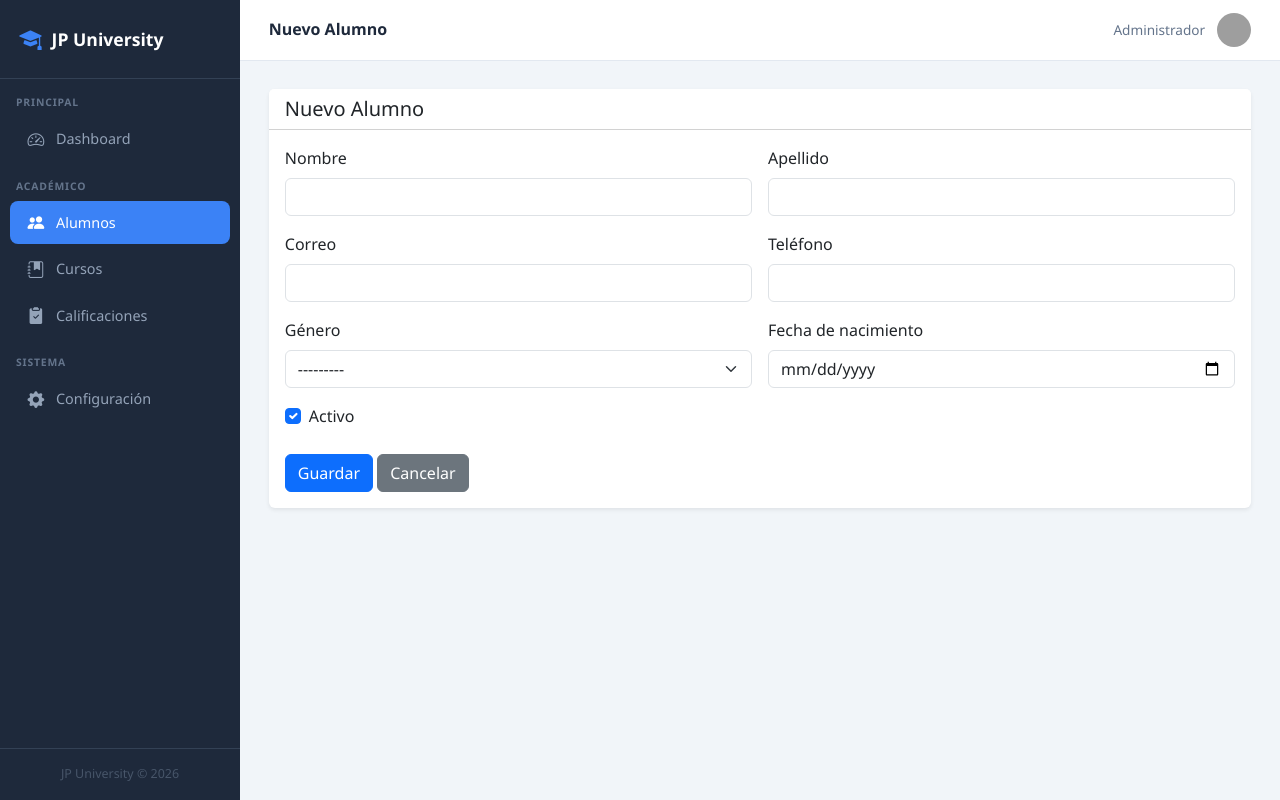
After one commit to Jerelynm/Tarea-3, a Django app: page /alumnos/crear/ in a window 1280 px wide. The commit adds this page. Run offline with Django 4.2, Linux system fonts and the light colour scheme; grey boxes are pictures that could not be loaded.

Commit message:
se realizan modificaciones y agregan nuevas funciones

```diff
--- a/universidad/Models/Alumno/forms.py
+++ b/universidad/Models/Alumno/forms.py
@@ -1,9 +1,10 @@
 from django import forms
 from .models import Alumno
 
+
 class AlumnoForm(forms.ModelForm):
     class Meta:
-        model  = Alumno
+        model = Alumno
         fields = [
             'first_name',
             'last_name',
@@ -13,35 +14,12 @@ class AlumnoForm(forms.ModelForm):
             'birth_date',
             'is_active',
         ]
-        # id → auto, no se incluye
-        # enrolled_at → auto_now_add=True, no se incluye
-
         widgets = {
-            'first_name': forms.TextInput(attrs={
-                'class': 'form-control',
-                'placeholder': 'Nombre'
-            }),
-            'last_name': forms.TextInput(attrs={
-                'class': 'form-control',
-                'placeholder': 'Apellido'
-            }),
-            'email': forms.EmailInput(attrs={
-                'class': 'form-control',
-                'placeholder': 'correo@ejemplo.com'
-            }),
-            'phone': forms.TextInput(attrs={
-                'class': 'form-control',
-                'placeholder': 'Teléfono (opcional)'
-            }),
-            'gender': forms.Select(
-                choices=[('', '-- Seleccionar --'), ('M', 'Masculino'), ('F', 'Femenino')],
-                attrs={'class': 'form-select'}
-            ),
-            'birth_date': forms.DateInput(attrs={
-                'class': 'form-control',
-                'type': 'date'
-            }),
-            'is_active': forms.CheckboxInput(attrs={
-                'class': 'form-check-input'
-            }),
+            'first_name': forms.TextInput(attrs={'class': 'form-control'}),
+            'last_name': forms.TextInput(attrs={'class': 'form-control'}),
+            'email': forms.EmailInput(attrs={'class': 'form-control'}),
+            'phone': forms.TextInput(attrs={'class': 'form-control'}),
+            'gender': forms.Select(attrs={'class': 'form-select'}),
+            'birth_date': forms.DateInput(attrs={'class': 'form-control', 'type': 'date'}),
+            'is_active': forms.CheckboxInput(attrs={'class': 'form-check-input'}),
         }
--- a/universidad/Models/Alumno/models.py
+++ b/universidad/Models/Alumno/models.py
@@ -1,17 +1,20 @@
 from django.db import models
 
+
 class Alumno(models.Model):
+    GENDER_CHOICES = [
+        ('M', 'Masculino'),
+        ('F', 'Femenino'),
+    ]
+
     first_name = models.CharField(max_length=100)
     last_name = models.CharField(max_length=100)
     email = models.EmailField(unique=True)
-    phone = models.CharField(max_length=20, blank=True)
-    gender = models.CharField(max_length=1)
+    phone = models.CharField(max_length=20, blank=True, null=True)
+    gender = models.CharField(max_length=1, choices=GENDER_CHOICES)
     birth_date = models.DateField()
-    enrolled_at = models.DateField(auto_now_add=True)
+    enrolled_at = models.DateTimeField(auto_now_add=True)
     is_active = models.BooleanField(default=True)
 
     def __str__(self):
-        return f"{self.first_name} {self.last_name}"
-
-    class Meta:
-        db_table = 'alumno'
+        return f'{self.first_name} {self.last_name}'
--- a/universidad/Models/Alumno/views.py
+++ b/universidad/Models/Alumno/views.py
@@ -1,26 +1,31 @@
-from django.shortcuts import render
 from django.shortcuts import render, get_object_or_404, redirect
 from django.contrib import messages
+from django.db.models import Q
 from .models import Alumno
 from .forms import AlumnoForm
 
+
 def alumno_list(request):
-    query   = request.GET.get('q', '')
+    query = request.GET.get('q', '')
     alumnos = Alumno.objects.all()
 
     if query:
-        alumnos = alumnos.filter(first_name__icontains=query) \
-                | alumnos.filter(last_name__icontains=query)  \
-                | alumnos.filter(email__icontains=query)
+        alumnos = alumnos.filter(
+            Q(first_name__icontains=query) |
+            Q(last_name__icontains=query) |
+            Q(email__icontains=query)
+        )
 
     return render(request, 'alumno/list.html', {
         'alumnos': alumnos,
-        'query':   query
+        'query': query
     })
+
 
 def alumno_detail(request, pk):
     alumno = get_object_or_404(Alumno, pk=pk)
     return render(request, 'alumno/detail.html', {'alumno': alumno})
+
 
 def alumno_create(request):
     form = AlumnoForm(request.POST or None)
@@ -28,27 +33,34 @@ def alumno_create(request):
         form.save()
         messages.success(request, 'Alumno registrado correctamente.')
         return redirect('alumno:list')
+
     return render(request, 'alumno/form.html', {
-        'form':  form,
+        'form': form,
         'title': 'Nuevo Alumno'
     })
 
+
 def alumno_edit(request, pk):
     alumno = get_object_or_404(Alumno, pk=pk)
-    form   = AlumnoForm(request.POST or None, instance=alumno)
+    form = AlumnoForm(request.POST or None, instance=alumno)
+
     if form.is_valid():
         form.save()
         messages.success(request, 'Alumno actualizado correctamente.')
         return redirect('alumno:list')
+
     return render(request, 'alumno/form.html', {
-        'form':  form,
+        'form': form,
         'title': f'Editar: {alumno.first_name} {alumno.last_name}'
     })
 
+
 def alumno_delete(request, pk):
     alumno = get_object_or_404(Alumno, pk=pk)
+
     if request.method == 'POST':
         alumno.delete()
-        messages.success(request, 'Alumno eliminado.')
+        messages.success(request, 'Alumno eliminado correctamente.')
         return redirect('alumno:list')
+
     return render(request, 'alumno/confirm_delete.html', {'alumno': alumno})
--- /dev/null
+++ b/universidad/templates/alumno/form.html
@@ -0,0 +1,70 @@
+{% extends 'base.html' %}
+
+{% block title %}{{ title }}{% endblock %}
+{% block page_title %}{{ title }}{% endblock %}
+
+{% block content %}
+<div class="card shadow-sm border-0">
+    <div class="card-header bg-white">
+        <h5 class="mb-0">{{ title }}</h5>
+    </div>
+
+    <div class="card-body">
+        <form method="post">
+            {% csrf_token %}
+
+            <div class="row g-3">
+
+                <div class="col-md-6">
+                    <label class="form-label">Nombre</label>
+                    {{ form.first_name }}
+                </div>
+
+                <div class="col-md-6">
+                    <label class="form-label">Apellido</label>
+                    {{ form.last_name }}
+                </div>
+
+                <div class="col-md-6">
+                    <label class="form-label">Correo</label>
+                    {{ form.email }}
+                </div>
+
+                <div class="col-md-6">
+                    <label class="form-label">Teléfono</label>
+                    {{ form.phone }}
+                </div>
+
+                <div class="col-md-6">
+                    <label class="form-label">Género</label>
+                    {{ form.gender }}
+                </div>
+
+                <div class="col-md-6">
+                    <label class="form-label">Fecha de nacimiento</label>
+                    {{ form.birth_date }}
+                </div>
+
+                <div class="col-12">
+                    <div class="form-check">
+                        {{ form.is_active }}
+                        <label class="form-check-label">Activo</label>
+                    </div>
+                </div>
+
+            </div>
+
+            <div class="mt-4">
+                <button type="submit" class="btn btn-primary">
+                    Guardar
+                </button>
+
+                <a href="{% url 'alumno:list' %}" class="btn btn-secondary">
+                    Cancelar
+                </a>
+            </div>
+
+        </form>
+    </div>
+</div>
+{% endblock %}
```
Also changed, not shown: universidad/Models/Alumno/urls.py (+5 -5 lines), universidad/templates/alumno/list.html (+13 -3 lines).
